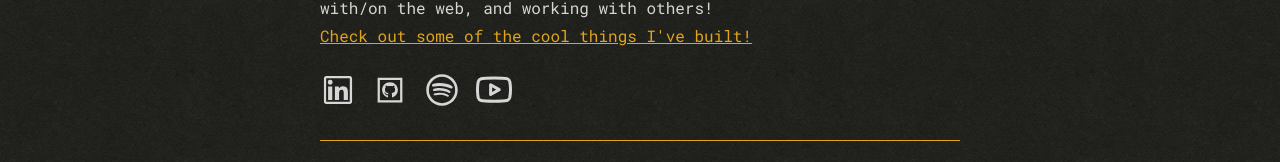
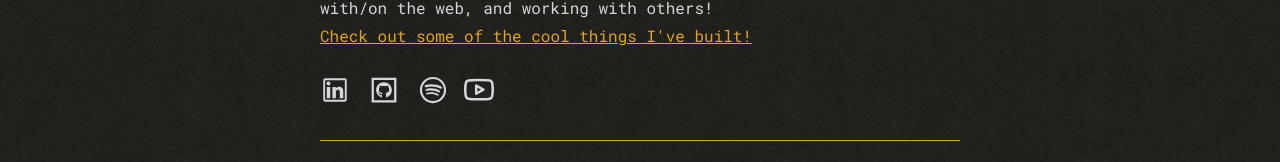
Before and after one commit to stephenzac/stephen-zacarias, a Next.js app: page / in a window 1280 px wide. Shown: the part 293-455 px from the top of the page. Built offline with nearby package versions, Linux system fonts and the light colour scheme.

Commit message:
make icon sizes consistent, add color on hover

```diff
--- a/src/app/links.tsx
+++ b/src/app/links.tsx
@@ -3,21 +3,28 @@ import { FiYoutube } from 'react-icons/fi';
 import { LiaGithubSquare } from 'react-icons/lia';
 
 export const Links: React.FC = () => (
-  <div className='flex gap-4 text-4xl mt-6'>
+  <div className='flex gap-4 text-3xl mt-6 items-center'>
     <a
       href='https://linkedin.com/in/stephen-zac'
       target='_blank'
       rel='noreferrer'
+      className='hover:text-accent transition-colors duration-200'
     >
       <AiOutlineLinkedin />
     </a>
-    <a href='https://github.com/stephenzac' target='_blank' rel='noreferrer'>
+    <a
+      href='https://github.com/stephenzac'
+      target='_blank'
+      rel='noreferrer'
+      className='text-[36px] hover:text-accent transition-colors duration-200'
+    >
       <LiaGithubSquare />
     </a>
     <a
       href='https://open.spotify.com/user/cheesehugger1'
       target='_blank'
       rel='noreferrer'
+      className='hover:text-accent transition-colors duration-200'
     >
       <AiOutlineSpotify />
     </a>
@@ -25,6 +32,7 @@ export const Links: React.FC = () => (
       href='https://www.youtube.com/@Cheesehuggerz'
       target='_blank'
       rel='noreferrer'
+      className='hover:text-accent transition-colors duration-200'
     >
       <FiYoutube />
     </a>
```
